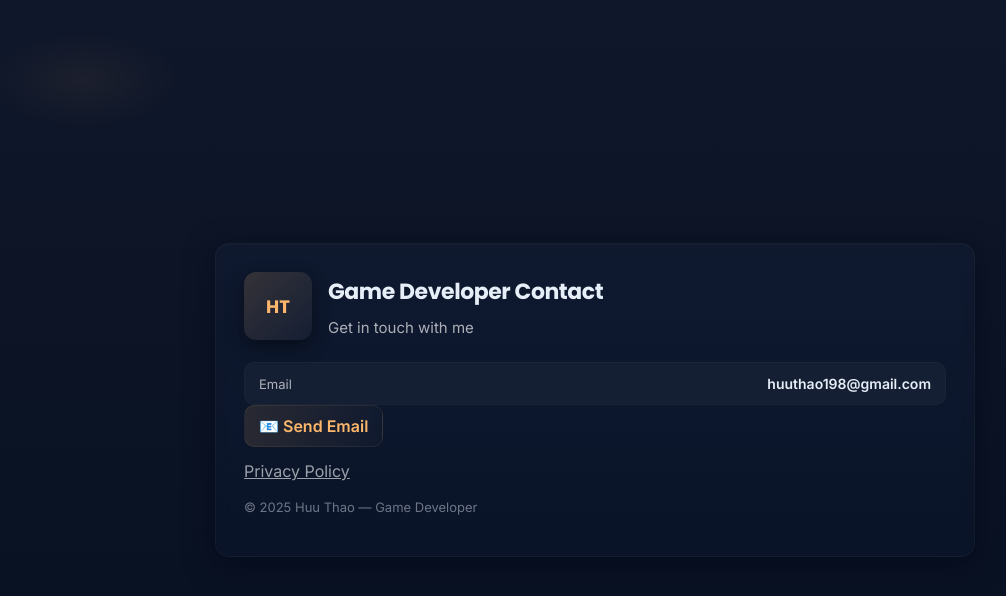
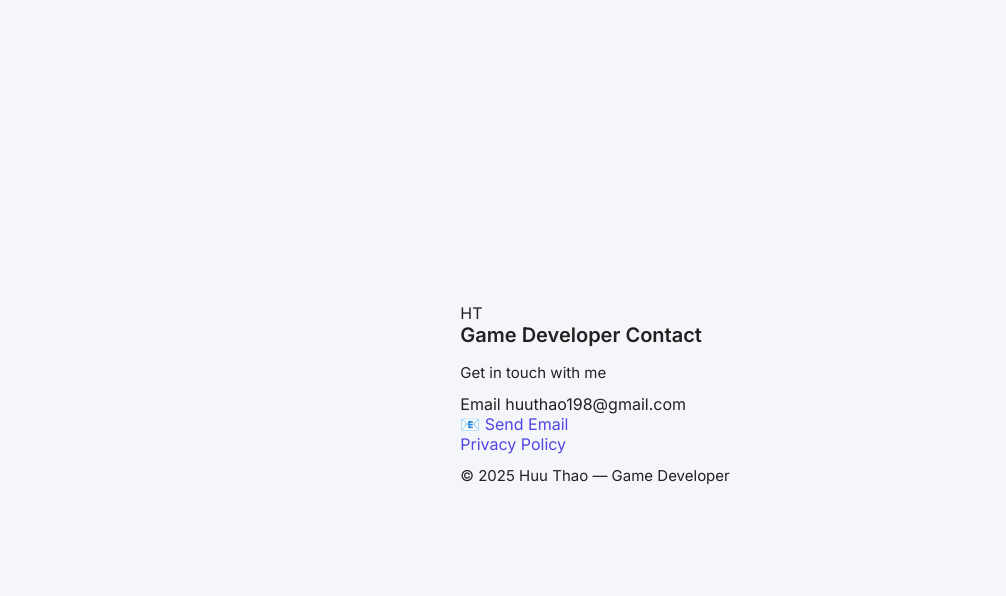
Before and after one commit to huuthao198/huuthao198.github.io, a plain HTML site: page index.html in a window 1280 px wide. Shown: the whole page, without its empty margins (45-1051 px from the left). Drawn offline with Linux system fonts and the light colour scheme.

Commit message:
Update style.css

```diff
--- a/style.css
+++ b/style.css
@@ -1,127 +1,70 @@
-/* huuthao198-style.css
-   Instructions: save this file to your site (e.g. at /css/huuthao198-style.css)
-   and add this line inside <head> of your page:
-   <link rel="stylesheet" href="/css/huuthao198-style.css">
+@import url('https://fonts.googleapis.com/css2?family=Inter:wght@400;600&display=swap');
 
-   Uses Google Fonts (Inter + Poppins). No JS required.
-*/
-
-@import url('https://fonts.googleapis.com/css2?family=Inter:wght@300;400;600;700&family=Poppins:wght@600;700&display=swap');
-
-:root{
-  --bg-1: #0f172a; /* deep navy */
-  --bg-2: #071020; /* darker */
-  --card: rgba(255,255,255,0.03);
-  --accent: #FFB86B; /* warm accent */
-  --muted: rgba(255,255,255,0.66);
-  --glass: rgba(255,255,255,0.04);
+:root {
+  --bg: #f5f6fa;
+  --text: #222;
+  --card-bg: #fff;
+  --primary: #4f46e5; /* xanh tím hiện đại */
 }
 
-*{box-sizing:border-box}
-html,body{height:100%}
-body{
-  margin:0;
-  font-family: Inter, system-ui, -apple-system, "Segoe UI", Roboto, "Helvetica Neue", Arial;
-  background: radial-gradient(1200px 600px at 10% 10%, rgba(255,184,107,0.06), transparent 8%),
-              radial-gradient(900px 400px at 90% 90%, rgba(0,132,255,0.03), transparent 10%),
-              linear-gradient(180deg,var(--bg-1),var(--bg-2));
-  color:#e6eef8;
-  -webkit-font-smoothing:antialiased;
-  -moz-osx-font-smoothing:grayscale;
-  display:flex;
-  align-items:center;
-  justify-content:center;
-  padding:32px;
+* {
+  box-sizing: border-box;
 }
 
-.container{
-  width:100%;
-  max-width:760px;
-  background: linear-gradient(180deg, rgba(255,255,255,0.02), rgba(255,255,255,0.01));
-  border-radius:14px;
-  padding:28px;
-  box-shadow: 0 8px 30px rgba(2,6,23,0.6), inset 0 1px 0 rgba(255,255,255,0.02);
-  border:1px solid rgba(255,255,255,0.03);
-  backdrop-filter: blur(6px) saturate(120%);
+body {
+  margin: 0;
+  font-family: 'Inter', sans-serif;
+  background: var(--bg);
+  color: var(--text);
+  display: flex;
+  align-items: center;
+  justify-content: center;
+  height: 100vh;
+  padding: 16px;
 }
 
-.header{
-  display:flex;
-  align-items:center;
-  gap:16px;
+.card {
+  background: var(--card-bg);
+  padding: 32px;
+  border-radius: 12px;
+  box-shadow: 0 4px 16px rgba(0,0,0,0.08);
+  text-align: center;
+  max-width: 400px;
+  width: 100%;
 }
 
-.logo-blob{
-  width:68px;height:68px;border-radius:12px;
-  background: linear-gradient(135deg, rgba(255,184,107,0.16), rgba(255,255,255,0.03));
-  display:flex;align-items:center;justify-content:center;font-weight:700;
-  font-family: Poppins, Inter, sans-serif;
-  color:var(--accent);
-  font-size:18px;
-  box-shadow: 0 6px 18px rgba(0,0,0,0.45);
-  flex:0 0 68px;
+h1 {
+  margin: 0 0 16px;
+  font-size: 20px;
+  font-weight: 600;
 }
 
-h1{
-  margin:0;
-  font-family: Poppins, Inter, sans-serif;
-  font-weight:700;
-  font-size:22px;
-  letter-spacing: -0.02em;
+p {
+  margin: 12px 0;
+  font-size: 15px;
 }
 
-p.lead{
-  margin:10px 0 0 0;
-  color:var(--muted);
-  font-size:15px;
+a {
+  color: var(--primary);
+  text-decoration: none;
 }
 
-.info-list{
-  margin-top:22px;
-  display:grid;
-  gap:12px;
+a:hover {
+  text-decoration: underline;
 }
 
-.info-row{
-  display:flex;align-items:center;justify-content:space-between;
-  padding:12px 14px;border-radius:10px;background:var(--glass);
-  border:1px solid rgba(255,255,255,0.02);
+.btn {
+  display: inline-block;
+  margin-top: 8px;
+  padding: 10px 18px;
+  border-radius: 8px;
+  background: var(--primary);
+  color: #fff;
+  font-weight: 600;
+  text-decoration: none;
+  transition: background 0.2s;
 }
 
-.label{font-size:13px;color:var(--muted)}
-.value{font-weight:600;font-size:14px}
-
-.mail-button{
-  display:inline-flex;align-items:center;gap:10px;padding:10px 14px;border-radius:10px;
-  background: linear-gradient(90deg, rgba(255,184,107,0.12), rgba(255,255,255,0.02));
-  color:var(--accent);text-decoration:none;font-weight:600;border:1px solid rgba(255,184,107,0.08);
-  transition:transform .12s ease, box-shadow .12s ease;
+.btn:hover {
+  background: #3730a3; /* tím đậm hơn khi hover */
 }
-.mail-button:active{transform:translateY(1px)}
-.mail-button:hover{box-shadow:0 6px 24px rgba(255,184,107,0.06)}
-
-.privacy{
-  display:inline-block;margin-top:14px;color:var(--muted);text-decoration:underline;opacity:0.9;
-}
-
-.footer-note{margin-top:18px;color:rgba(230,238,248,0.45);font-size:13px}
-
-/* Small screens */
-@media (max-width:520px){
-  .container{padding:18px;border-radius:12px}
-  .header{gap:12px}
-  .logo-blob{width:56px;height:56px;font-size:16px}
-  h1{font-size:18px}
-}
-
-/* Utility: centered full-height fallback for pages with little content */
-.main-center{min-height:60vh;display:flex;align-items:center;justify-content:center}
-
-/* subtle entrance */
-.container{transform:translateY(6px);opacity:0;animation:enter .45s ease forwards}
-@keyframes enter{to{transform:none;opacity:1}}
-
-/* accessibility: focus outline for keyboard users */
-a:focus{outline:3px solid rgba(255,184,107,0.14);outline-offset:3px}
-
-/* End of file
```
